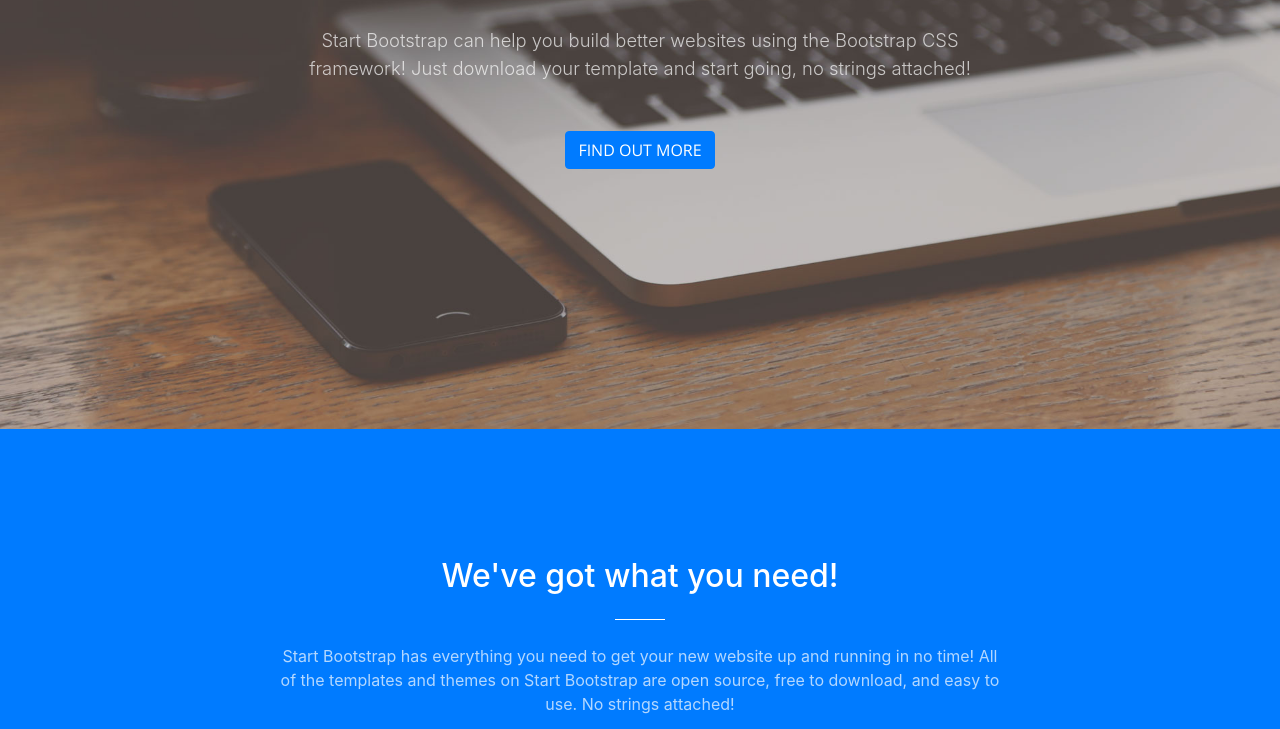
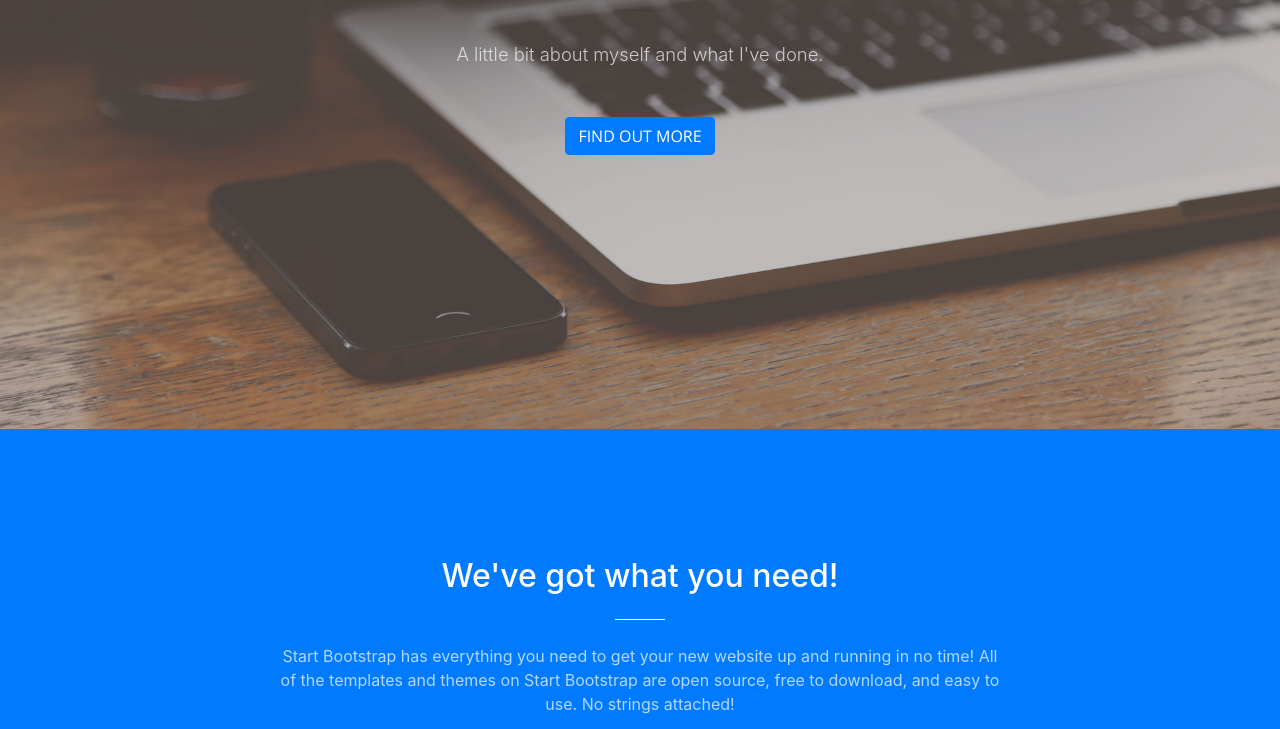
Before and after one commit to alkgreer/alkgreer.github.io, a website with bundled scripts: page index.html in a window 1280 px wide. Shown: the part 371-1100 px from the top of the page. Built offline with nearby package versions, Linux system fonts and the light colour scheme.

Commit message:
change description under heading

```diff
--- a/index.html
+++ b/index.html
@@ -64,7 +64,7 @@
             <hr>
           </div>
           <div class="col-lg-8 mx-auto">
-            <p class="text-faded mb-5">Start Bootstrap can help you build better websites using the Bootstrap CSS framework! Just download your template and start going, no strings attached!</p>
+            <p class="text-faded mb-5">A little bit about myself and what I've done.</p>
             <a class="btn btn-primary btn-xl js-scroll-trigger" href="#about">Find Out More</a>
           </div>
         </div>
```
